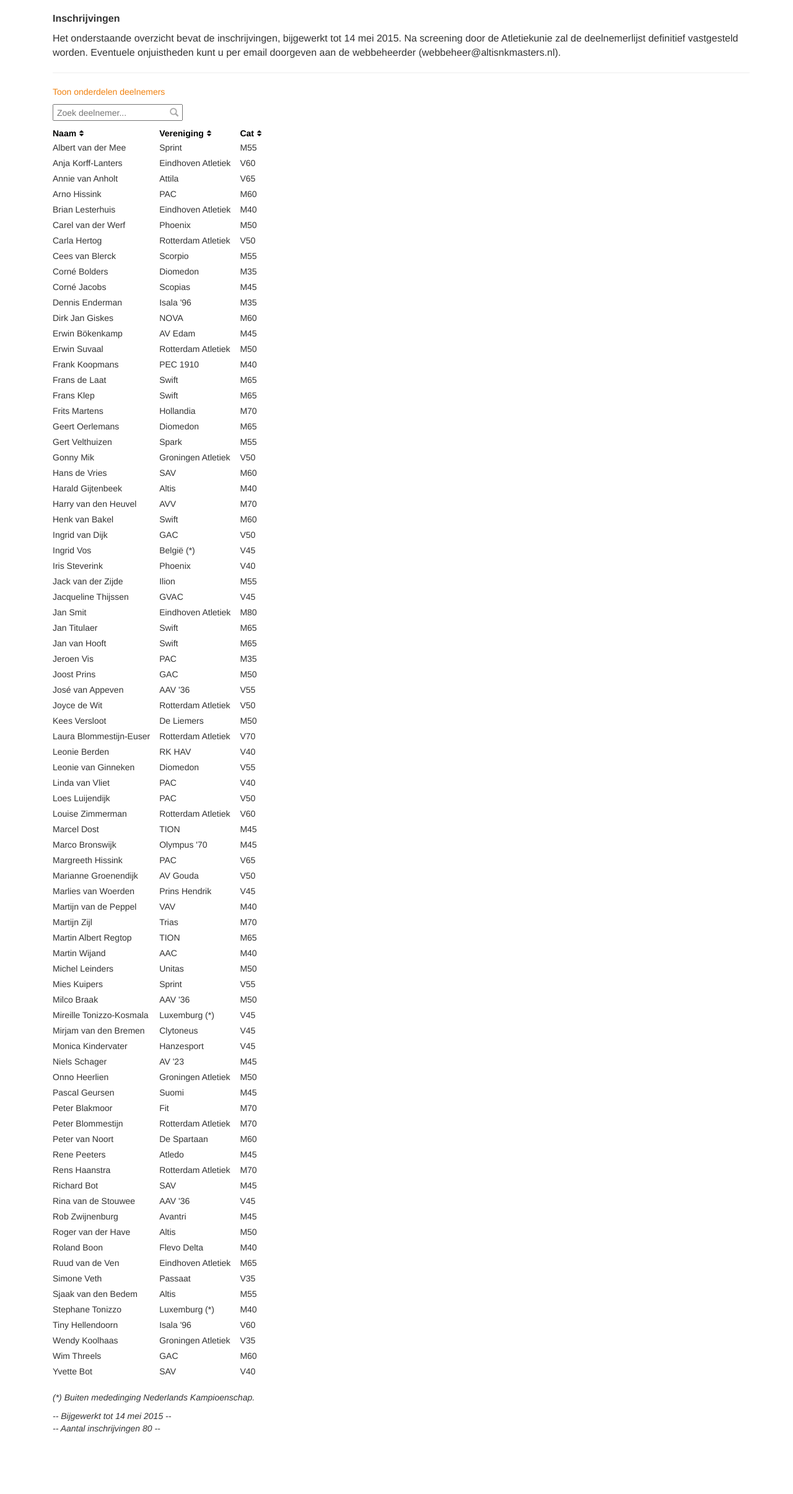
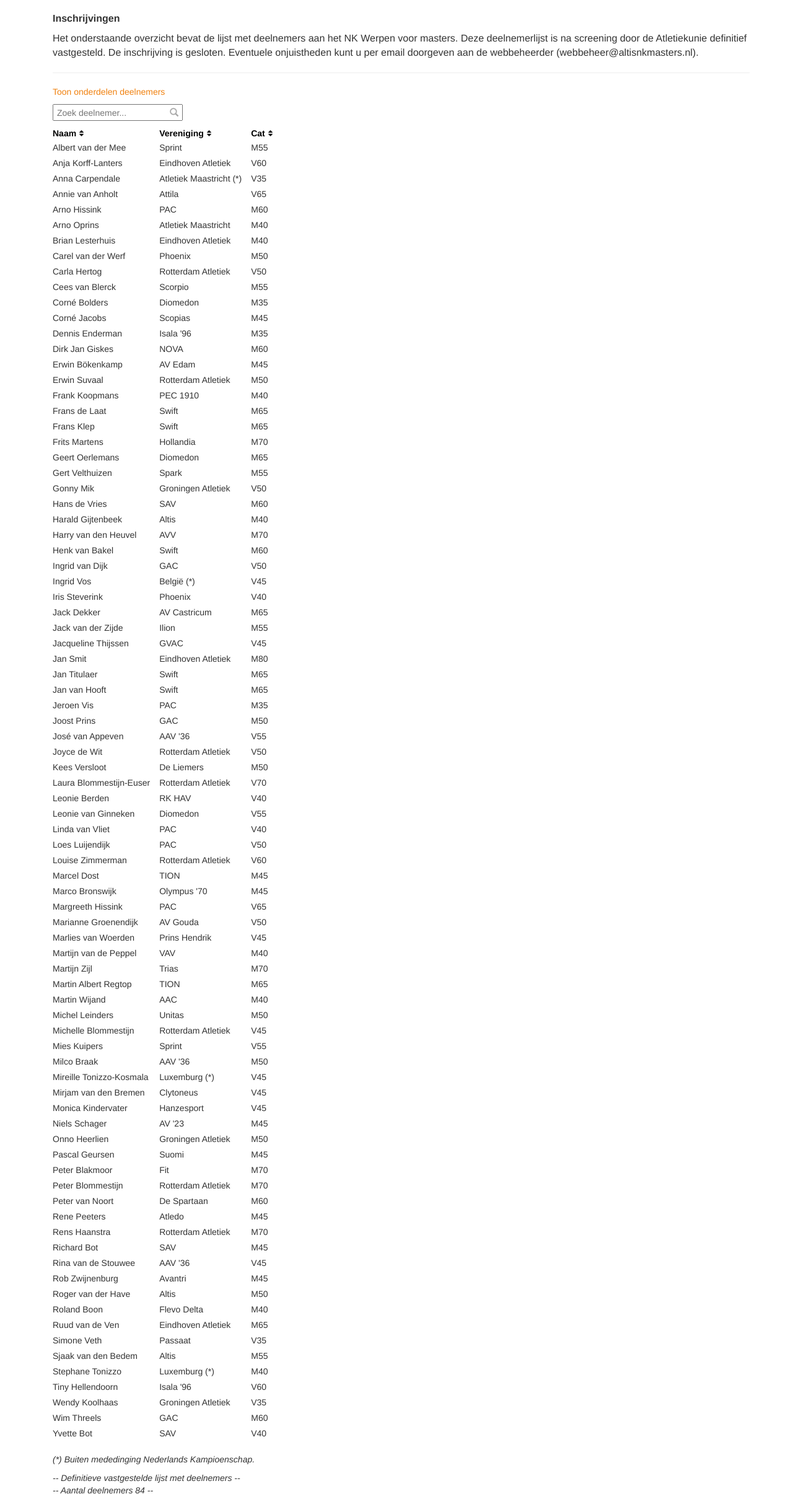
Before and after one commit to hanmarkslag/altisnkmasters, a website: page app/index.html at #/deelnemers in a window 1280 px wide. Shown: the part 389-2800 px from the top of the page at 62% size. Before the commit the page ends 2734 px from the top, so only its background shows below. Drawn offline with Linux system fonts and the light colour scheme; some packages are replaced by stand-ins of ours; a script that the page names is missing.

Commit message:
Added deelnemers and closed inschrijven

```diff
--- a/app/data/deelnemers/deelnemers.json
+++ b/app/data/deelnemers/deelnemers.json
@@ -1270,6 +1270,58 @@
         "prestatie": "2821pt"
       }
     ]
+  },
+  {
+    "naam": "Jack Dekker",
+    "vereniging": "AV Castricum",
+    "categorie": "M65",
+    "onderdelen": [
+      {
+        "onderdeel": "Werpvijfkamp zo",
+        "prestatie": "2821pt"
+      }
+    ]
+  },
+  {
+    "naam": "Michelle Blommestijn",
+    "vereniging": "Rotterdam Atletiek",
+    "categorie": "V45",
+    "onderdelen": [
+      {
+        "onderdeel": "Werpvijfkamp zo",
+        "prestatie": "2944pt"
+      }
+    ]
+  },
+  {
+    "naam": "Anna Carpendale",
+    "vereniging": "Atletiek Maastricht (*)",
+    "categorie": "V35",
+    "onderdelen": [
+      {
+        "onderdeel": "Kogelslingeren za",
+        "prestatie": "33,12m"
+      },
+      {
+        "onderdeel": "Gewichtwerpen za",
+        "prestatie": "9,86m"
+      }
+    ]
+  },
+  {
+    "naam": "Arno Oprins",
+    "vereniging": "Atletiek Maastricht",
+    "categorie": "M40",
+    "onderdelen": [
+      {
+        "onderdeel": "Kogelslingeren za",
+        "prestatie": "29,56m"
+      },
+      {
+        "onderdeel": "Gewichtwerpen za",
+        "prestatie": "8,14m"
+      }
+    ]
   }
 
 ]
--- a/app/partials/deelnemers.html
+++ b/app/partials/deelnemers.html
@@ -5,9 +5,11 @@
         <div class="row nk-text-kantlijn">
             <div class="col-sm-12 col-md-12 col-lg-12">
                 <p class="nk-h2-text">Inschrijvingen</p>
-                <div class="nk-text">Het onderstaande overzicht bevat de inschrijvingen, bijgewerkt tot 14 mei 2015.
-                    Na screening door de Atletiekunie zal de deelnemerlijst definitief vastgesteld
-                    worden. Eventuele onjuistheden kunt u per email doorgeven aan de webbeheerder
+                <div class="nk-text">Het onderstaande overzicht bevat de lijst met
+                    deelnemers aan het NK Werpen voor masters.
+                    Deze deelnemerlijst is na screening door de Atletiekunie definitief vastgesteld.
+                    De inschrijving is gesloten.
+                    Eventuele onjuistheden kunt u per email doorgeven aan de webbeheerder
                     (webbeheer@altisnkmasters.nl).</div>
             </div>
         </div>
@@ -55,7 +57,7 @@
                 <br>
                 <p style="font-style: italic; font-size: 14px;">(*) Buiten mededinging Nederlands Kampioenschap.</p>
                 <p class="nk-text" style="font-style: italic; font-size: 14px;">
-                    -- Bijgewerkt tot 14 mei 2015 --<br>-- Aantal inschrijvingen {{deelnemers.length}} --</p>
+                    -- Definitieve vastgestelde lijst met deelnemers --<br>-- Aantal deelnemers {{deelnemers.length}} --</p>
             </div>
         </div>
 
```
Also changed, not shown: app/partials/inschrijven.html (+3 -3 lines).
